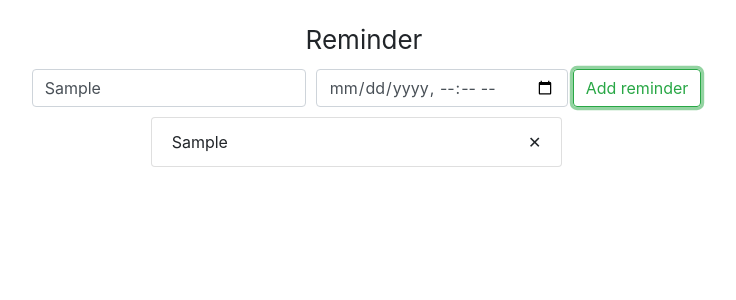
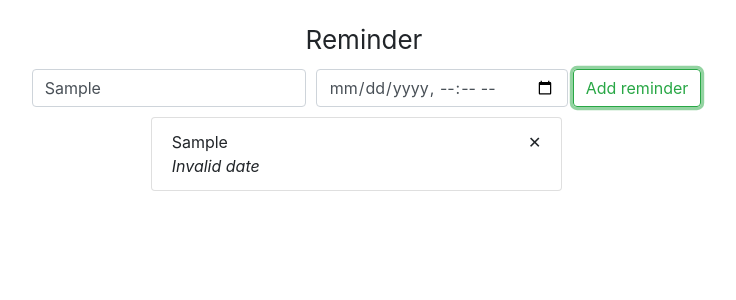
Before and after one commit to YakubuAmidu/Reminder, a React (Create React App) app: page / in a window 1280 px wide. Both pictures are taken after typing "Sample" into the empty fields and a click on the button "Add reminder". Shown: the top 300 px of the page, without its empty margins (276-1012 px from the left). Built offline with nearby package versions, Linux system fonts and the light colour scheme.

Commit message:
Commiting changes

```diff
--- a/package.json
+++ b/package.json
@@ -7,6 +7,7 @@
     "@testing-library/react": "^11.2.2",
     "@testing-library/user-event": "^12.2.2",
     "bootstrap": "^4.5.3",
+    "moment": "^2.29.1",
     "react": "^17.0.1",
     "react-bootstrap": "^1.4.0",
     "react-dom": "^17.0.1",
--- a/src/components/App.jsx
+++ b/src/components/App.jsx
@@ -2,6 +2,7 @@ import React, { Component } from "react";
 import { Button } from "react-bootstrap";
 import { connect } from "react-redux";
 import { addReminder, deleteReminder } from "../Actions";
+import moment from "moment";
 
 class App extends Component{
    constructor(props){
@@ -31,7 +32,7 @@ class App extends Component{
                       <li key={reminder.id} className="list-group-item">
                           <div className="list-item">
                               <div>{reminder.text}</div>
-                              <div><em>{reminder.dueDate}</em></div>
+                              <div><em>{moment(new Date(reminder.dueDate)).fromNow()}</em></div>
                               </div>
                           <div className="list-item delete-button"
                           onClick={() => this.deleteReminder(reminder.id)}>
```
Also changed, not shown: 1 other file (tests, documents, lock files or other folders).
